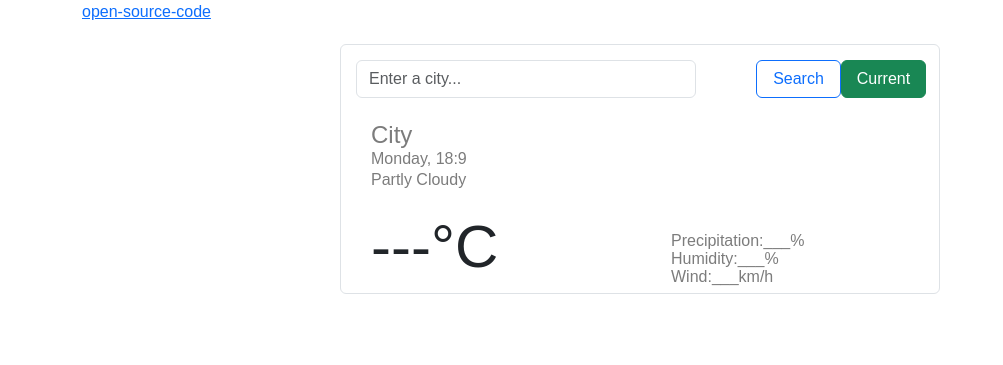
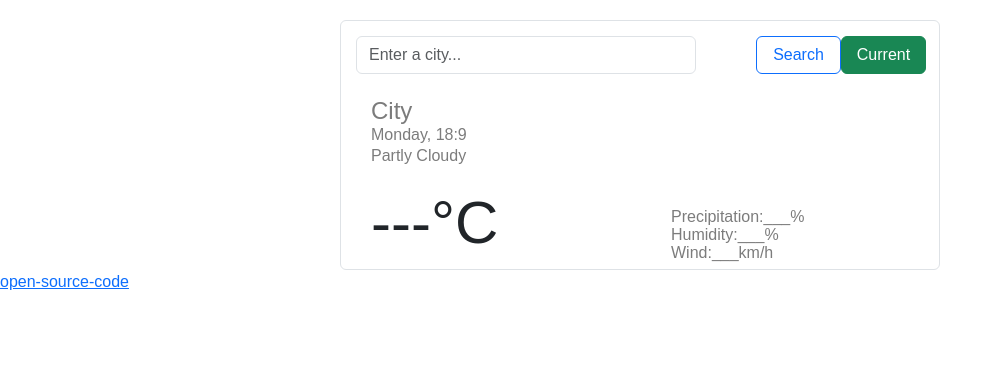
Before and after one commit to Jabreu0715/weather-app, a plain HTML site: page index.html in a window 1280 px wide. Shown: the whole page, without its empty margins (0-1003 px from the left). Drawn offline with nearby package versions, Linux system fonts and the light colour scheme.

Commit message:
changed location of source code link

```diff
--- a/index.html
+++ b/index.html
@@ -20,7 +20,6 @@
   <body>
 		<div id="app"></div>
 			<div class="container">
-				<a href="https://extraordinary-praline-e7b116.netlify.app/">open-source-code</a>
 					<div class="surround border rounded">
 						<div class="searchbar">
 							<form id="search-form">
@@ -39,7 +38,7 @@
 							</div>
 							</div>
 									</div>
-					</div>
+					</div><a href="https://github.com/Jabreu0715/weather-app/">open-source-code</a>
 				</div>
     <script src="src/index.js"></script>
   </body>
```
